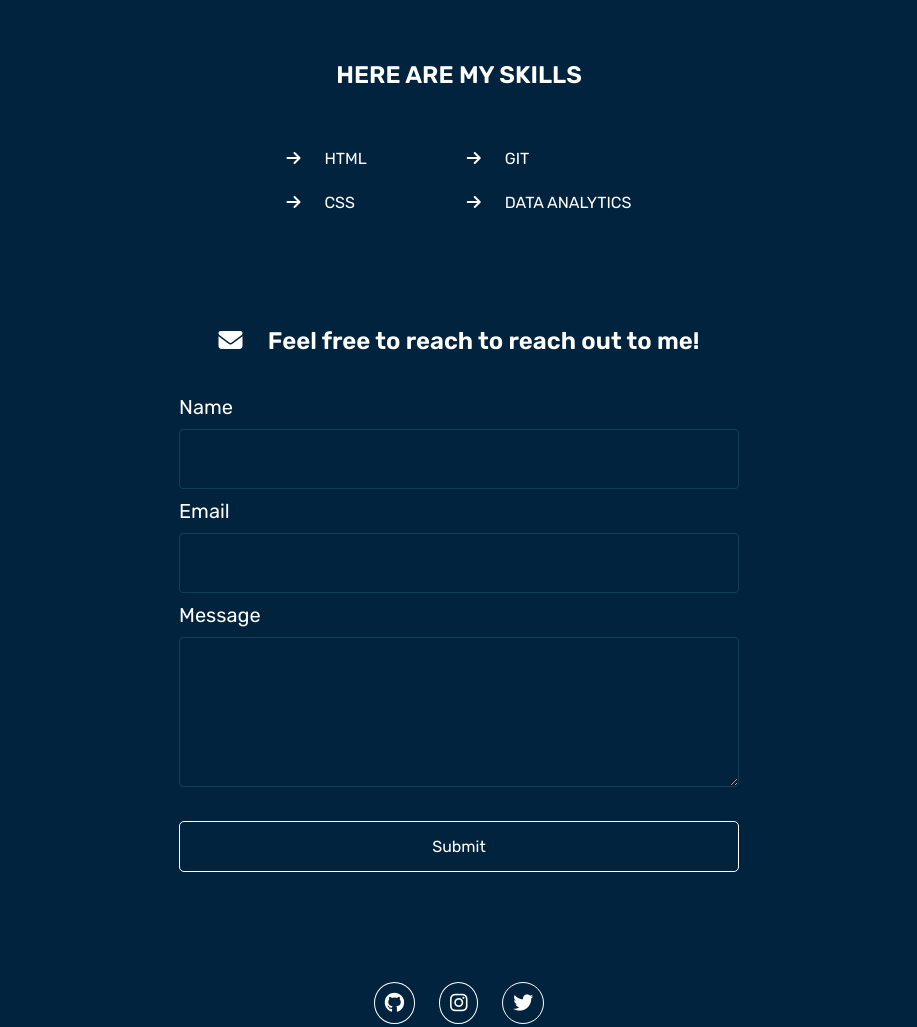
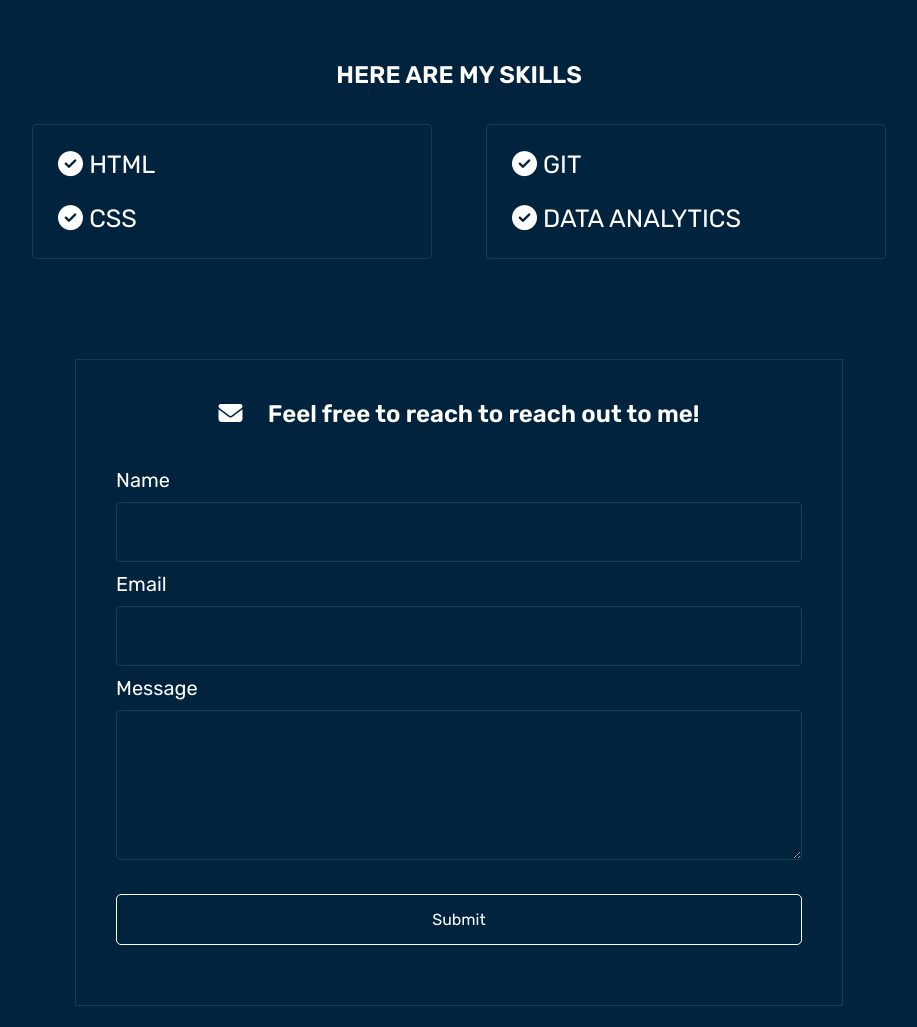
Before and after one commit to codes001/My-portfolio, a plain HTML site: page index.html in a window 1280 px wide. Shown: the part 1020-2047 px from the top of the page, without its empty margins (181-1098 px from the left). Drawn offline with Linux system fonts and the light colour scheme; a web font is replaced by a local one.

```diff
--- a/css/styles.css
+++ b/css/styles.css
@@ -53,7 +53,7 @@ section {
     background-color: #104152;
 }
 
-.flex {
+/* .flex {
     display: flex;
     flex-direction: column;
     justify-content: center;
@@ -63,7 +63,7 @@ section {
 .flex-row {
     display: flex;
     flex-direction: row;
-}
+} */
 
 /* End of global styles */
 
@@ -171,21 +171,29 @@ header .logo {
 /* Skills styles */
 .skills {
     text-align: center;
+    width: 100%;
+    margin:0 auto;
 }
 
 .skills h1 {
     margin-bottom: 15px;
-    ;
     text-transform: uppercase;
 }
 
 .skills ul div {
+    display: inline-block;
     margin: 20px 25px 0;
-    text-align: left;
+    width: 400px;
+    text-align: center;
+    border: 1px solid #104152;
+    border-radius: 4px;
 }
 
 .skills ul li {
+    text-align: justify;
+
     margin: 25px;
+    font-size: 25px;
 }
 
 .fa-arrow-right, .fa-envelope {
@@ -195,9 +203,19 @@ header .logo {
 /* Form */
 form {
     padding: 40px 20px;
-    width: 600px;
+    width: 100%;
 }
+.contact {
+    display: block;
+    width: 60%;
+    margin: 80px auto !important;
+    border: 1px solid #104152;
 
+}
+.contact h1{
+    text-align: center;
+    padding-top: 20px;
+}
 input,
 textarea {
     border: 0;
--- a/index.html
+++ b/index.html
@@ -59,18 +59,18 @@
         <h1>Here are my skills </h1>
         <ul class="flex-row">
             <div>
-                <li><i class="fas fa-arrow-right"></i> HTML</li>
-            <li><i class="fas fa-arrow-right"></i> CSS</li>
+                <li><i class="fas fa-check-circle"></i> HTML</li>
+            <li><i class="fas fa-check-circle"></i> CSS</li>
             </div>
             <div>
-                <li><i class="fas fa-arrow-right"></i> GIT</li>
-                <li><i class="fas fa-arrow-right"></i> DATA ANALYTICS</li>
+                <li><i class="fas fa-check-circle"></i> GIT</li>
+                <li><i class="fas fa-check-circle"></i> DATA ANALYTICS</li>
             </div>
         </ul>
     </section>
 
     <!-- Contact section -->
-    <section class="contact flex" id="contact">
+    <section class="contact" id="contact">
         <h1><i class="fas fa-envelope"></i> Feel free to reach to reach out to me!</h1>
         <form>
             <div>
```
